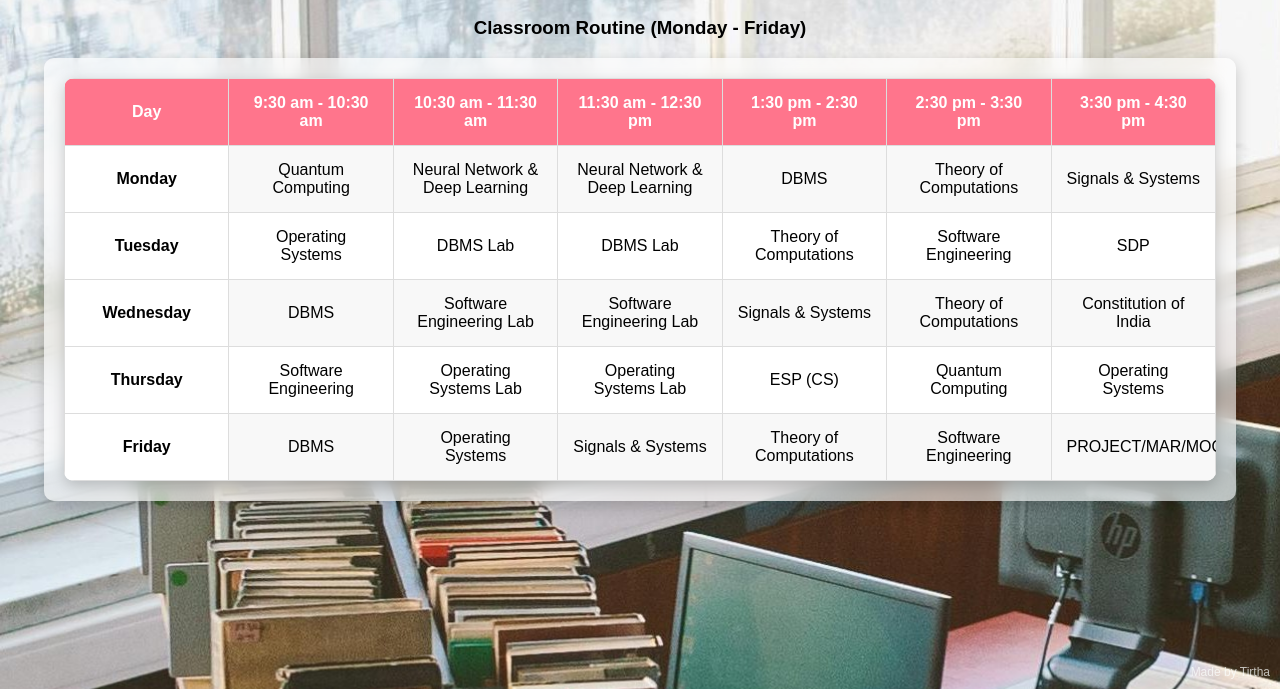
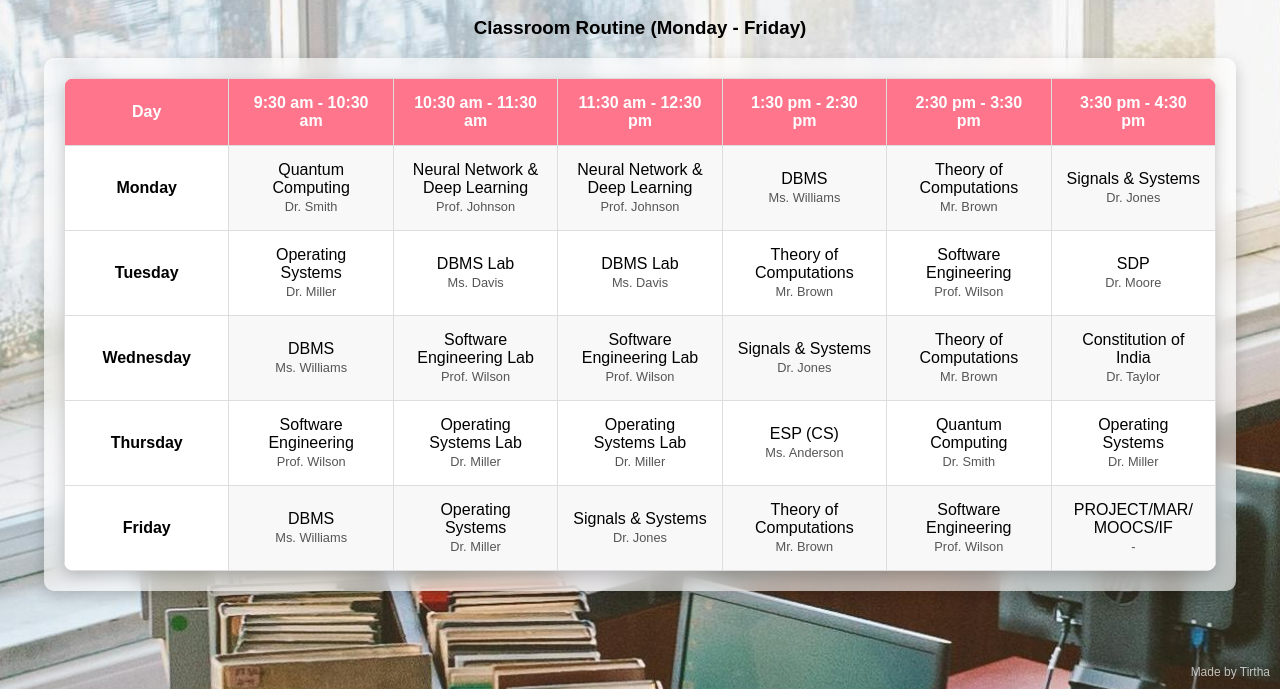
Before and after one commit to tirthasaha36/Class-Routine, a plain HTML site: page index.html in a window 1280 px wide. Shown: the part 111-800 px from the top of the page. Drawn offline with Linux system fonts and the light colour scheme.

Commit message:
Update course schedule table with instructor names and additional details

```diff
--- a/index.html
+++ b/index.html
@@ -117,48 +117,48 @@
             </tr>
             <tr>
                 <td>Monday</td>
-                <td>Quantum Computing</td>
-                <td>Neural Network & Deep Learning</td>
-                <td>Neural Network & Deep Learning</td>
-                <td>DBMS</td>
-                <td>Theory of Computations</td>
-                <td>Signals & Systems</td>
+                <td>Quantum Computing<br><span style="font-size: 0.8em; color: #555;">Dr. Smith</span></td>
+                <td>Neural Network & Deep Learning<br><span style="font-size: 0.8em; color: #555;">Prof. Johnson</span></td>
+                <td>Neural Network & Deep Learning<br><span style="font-size: 0.8em; color: #555;">Prof. Johnson</span></td>
+                <td>DBMS<br><span style="font-size: 0.8em; color: #555;">Ms. Williams</span></td>
+                <td>Theory of Computations<br><span style="font-size: 0.8em; color: #555;">Mr. Brown</span></td>
+                <td>Signals & Systems<br><span style="font-size: 0.8em; color: #555;">Dr. Jones</span></td>
             </tr>
             <tr>
                 <td>Tuesday</td>
-                <td>Operating Systems</td>
-                <td>DBMS Lab</td>
-                <td>DBMS Lab</td>
-                <td>Theory of Computations</td>
-                <td>Software Engineering</td>
-                <td>SDP</td>
+                <td>Operating Systems<br><span style="font-size: 0.8em; color: #555;">Dr. Miller</span></td>
+                <td>DBMS Lab<br><span style="font-size: 0.8em; color: #555;">Ms. Davis</span></td>
+                <td>DBMS Lab<br><span style="font-size: 0.8em; color: #555;">Ms. Davis</span></td>
+                <td>Theory of Computations<br><span style="font-size: 0.8em; color: #555;">Mr. Brown</span></td>
+                <td>Software Engineering<br><span style="font-size: 0.8em; color: #555;">Prof. Wilson</span></td>
+                <td>SDP<br><span style="font-size: 0.8em; color: #555;">Dr. Moore</span></td>
             </tr>
             <tr>
                 <td>Wednesday</td>
-                <td>DBMS</td>
-                <td>Software Engineering Lab</td>
-                <td>Software Engineering Lab</td>
-                <td>Signals & Systems</td>
-                <td>Theory of Computations</td>
-                <td>Constitution of India</td>
+                <td>DBMS<br><span style="font-size: 0.8em; color: #555;">Ms. Williams</span></td>
+                <td>Software Engineering Lab<br><span style="font-size: 0.8em; color: #555;">Prof. Wilson</span></td>
+                <td>Software Engineering Lab<br><span style="font-size: 0.8em; color: #555;">Prof. Wilson</span></td>
+                <td>Signals & Systems<br><span style="font-size: 0.8em; color: #555;">Dr. Jones</span></td>
+                <td>Theory of Computations<br><span style="font-size: 0.8em; color: #555;">Mr. Brown</span></td>
+                <td>Constitution of India<br><span style="font-size: 0.8em; color: #555;">Dr. Taylor</span></td>
             </tr>
             <tr>
                 <td>Thursday</td>
-                <td>Software Engineering</td>
-                <td>Operating Systems Lab</td>
-                <td>Operating Systems Lab</td>
-                <td>ESP (CS)</td>
-                <td>Quantum Computing</td>
-                <td>Operating Systems</td>
+                <td>Software Engineering<br><span style="font-size: 0.8em; color: #555;">Prof. Wilson</span></td>
+                <td>Operating Systems Lab<br><span style="font-size: 0.8em; color: #555;">Dr. Miller</span></td>
+                <td>Operating Systems Lab<br><span style="font-size: 0.8em; color: #555;">Dr. Miller</span></td>
+                <td>ESP (CS)<br><span style="font-size: 0.8em; color: #555;">Ms. Anderson</span></td>
+                <td>Quantum Computing<br><span style="font-size: 0.8em; color: #555;">Dr. Smith</span></td>
+                <td>Operating Systems<br><span style="font-size: 0.8em; color: #555;">Dr. Miller</span></td>
             </tr>
             <tr>
                 <td>Friday</td>
-                <td>DBMS</td>
-                <td>Operating Systems</td>
-                <td>Signals & Systems</td>
-                <td>Theory of Computations</td>
-                <td>Software Engineering</td>
-                <td>PROJECT/MAR/MOOCS/IF</td>
+                <td>DBMS<br><span style="font-size: 0.8em; color: #555;">Ms. Williams</span></td>
+                <td>Operating Systems<br><span style="font-size: 0.8em; color: #555;">Dr. Miller</span></td>
+                <td>Signals & Systems<br><span style="font-size: 0.8em; color: #555;">Dr. Jones</span></td>
+                <td>Theory of Computations<br><span style="font-size: 0.8em; color: #555;">Mr. Brown</span></td>
+                <td>Software Engineering<br><span style="font-size: 0.8em; color: #555;">Prof. Wilson</span></td>
+                <td>PROJECT/MAR/ MOOCS/IF<br><span style="font-size: 0.8em; color: #555;">-</span></td>
             </tr>
         </table>
     </div>
```
